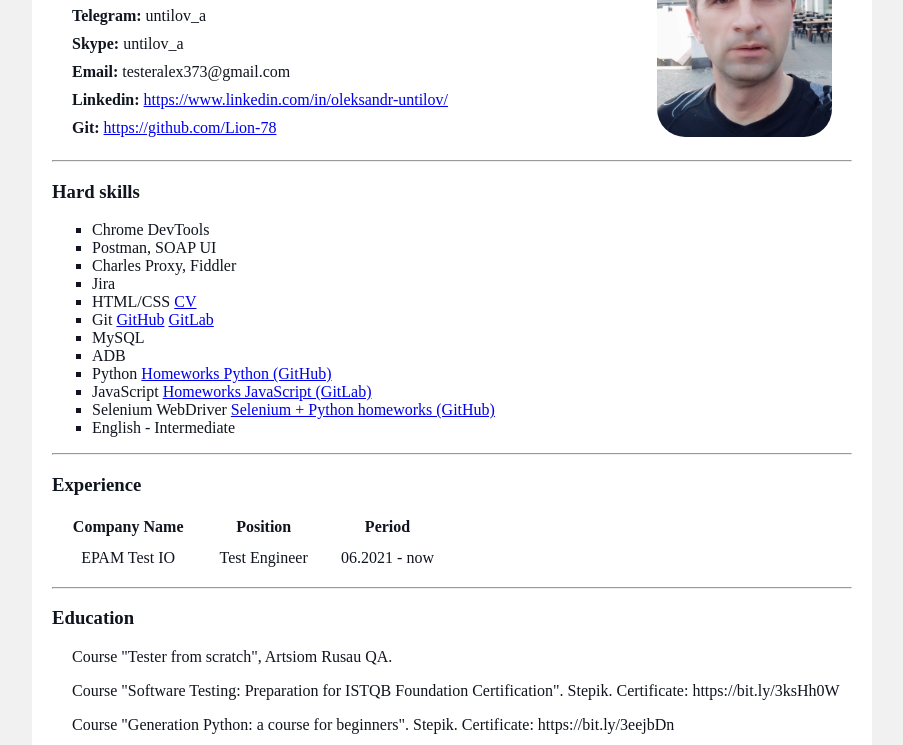
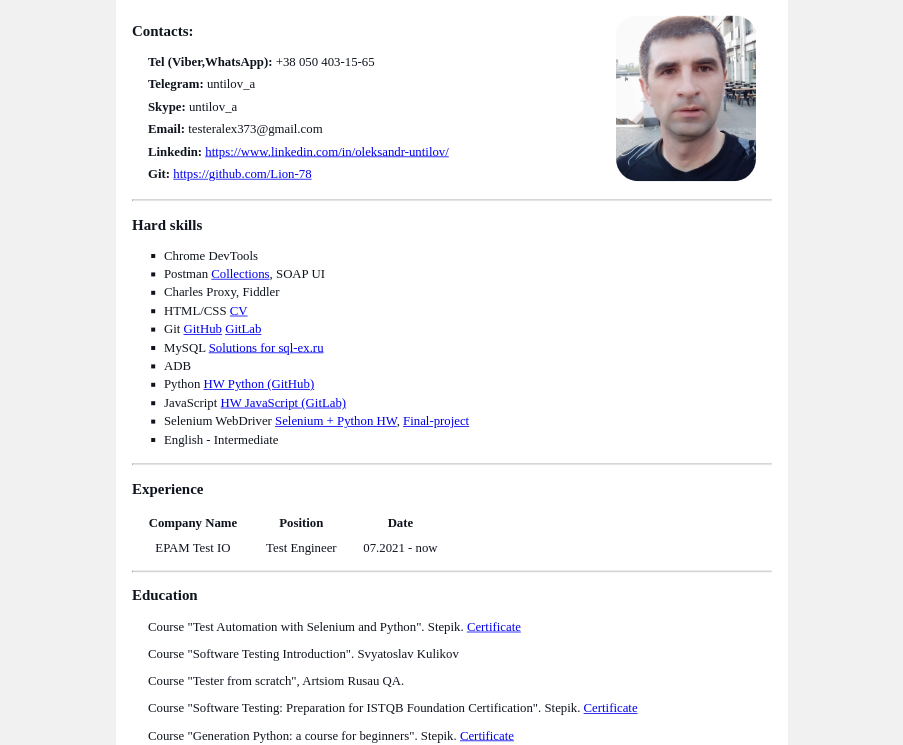
Before and after one commit to Lion-78/Oleksandr-Untilov-CV, a plain HTML site: page index.html in a window 1280 px wide. Shown: the part 235-980 px from the top of the page, without its empty margins (188-1091 px from the left). Drawn offline with Linux system fonts and the light colour scheme.

Commit message:
Add new certificate, new courses, change links

```diff
--- a/index.html
+++ b/index.html
@@ -1,14 +1,14 @@
 <!DOCTYPE html>
 <html lang="en">
-<head>
-    <meta charset="UTF-8">
-    <title>Untilov CV</title>
-    <link rel="stylesheet" href="styles.css">
+    <head>
+        <meta charset="UTF-8">
+        <title>Untilov CV</title>
+        <link rel="stylesheet" href="styles.css">
     </head>
     <body>
         <div class="container">
             <h1>Oleksandr Untilov</h1>
-            <h2>Automation  QA Engineer</h2>
+            <h2>Automation QA Engineer</h2>
                 <div class="box-model">
                     <div class="social">
                         <h3>Contacts:</h3>
@@ -23,26 +23,23 @@
                         <img src="Photo_for_CV.jpg"  alt="Photo Oleksandr Untilov" class="avatar" />
                     </div>
                 </div>
-
             <hr>
-            <div class="education">
+            <div class="hard-skills">
                 <h3>Hard skills</h3>
                     <ul type=square>
                         <li>Chrome DevTools</li>
-                        <li>Postman, SOAP UI</li>
+                        <li>Postman <a href=https://github.com/Lion-78/Postman-exported-collections>Collections</a>, SOAP UI</li>
                         <li>Charles Proxy, Fiddler</li>
-                        <li>Jira</li>
                         <li>HTML/CSS <a href="https://lion-78.github.io/Oleksandr-Untilov-CV/"> CV</a></li>
                         <li>Git <a href="https://github.com/Lion-78">GitHub</a> <a href="https://gitlab.com/Oleksandr_Untilov">GitLab</a></li>
-                        <li>MySQL</li>
+                        <li>MySQL <a href="https://github.com/Lion-78/solutions-sql-ex.ru">Solutions for sql-ex.ru</a></li>
                         <li>ADB</li>
-                        <li>Python <a href="https://github.com/Lion-78/Stepik-Python_course_for_beginners"> Homeworks Python (GitHub)</a></li>
-                        <li>JavaScript <a href="https://gitlab.com/Oleksandr_Untilov/ta-2">Homeworks JavaScript (GitLab)</a> </li>
-                        <li>Selenium WebDriver <a href="https://lion-78.github.io/Oleksandr-Untilov-CV/"> Selenium + Python homeworks (GitHub)</a></li>
+                        <li>Python <a href="https://github.com/Lion-78/Stepik-Python_course_for_beginners"> HW Python (GitHub)</a></li>
+                        <li>JavaScript <a href="https://gitlab.com/Oleksandr_Untilov/ta-2">HW JavaScript (GitLab)</a> </li>
+                        <li>Selenium WebDriver <a href="https://github.com/Lion-78/Selenium-Python-course"> Selenium + Python HW</a>, <a href="https://github.com/Lion-78/selenium-python-final-project"> Final-project</a></li>
                         <li>English - Intermediate</li>
                     </ul>
             </div>
-
             <hr>
             <div class="experience">
                 <h3>Experience</h3>
@@ -51,31 +48,29 @@
                             <tr>
                                 <th>Company Name</th>
                                 <th>Position</th>
-                                <th>Period</th>
+                                <th>Date</th>
                             </tr>
                         </thead>
                         <tbody>
                             <tr>
                                 <td>EPAM Test IO</td>
                                 <td>Test Engineer</td>
-                                <td>06.2021 - now</td>
+                                <td>07.2021 - now</td>
                             </tr>
                         </tbody>
                         <tfoot>
-
                         </tfoot>
                     </table>
             </div>
-
-
             <hr>
-
             <div class="education">
                 <h3>Education</h3>
+                <p>Course "Test Automation with Selenium and Python". Stepik. <a href="https://bit.ly/34lKIQU">Certificate</a></p>
+                <p>Course "Software Testing Introduction". Svyatoslav Kulikov</p>
                 <p>Course "Tester from scratch", Artsiom Rusau QA.</p>
-                <p>Course "Software Testing: Preparation for ISTQB Foundation Certification". Stepik. Certificate: https://bit.ly/3ksHh0W</p>
-                <p>Course "Generation Python: a course for beginners". Stepik. Certificate: https://bit.ly/3eejbDn</p>
-                <p>Course "Test Automation with Selenium and Python". Stepik.</p>
+                <p>Course "Software Testing: Preparation for ISTQB Foundation Certification". Stepik. <a href="https://bit.ly/3ksHh0W">Certificate</a></p>
+                <p>Course "Generation Python: a course for beginners". Stepik. <a href="https://bit.ly/3eejbDn">Certificate</a></p>
+                <p>Course "JavaScript". EPAM University.</p>
                 <p><span class="bold">V.N. Karazin Kharkiv National University</span>, Faculty of Mechanics and Mathematics</p>
             </div>
         </div>
--- a/styles.css
+++ b/styles.css
@@ -1,7 +1,3 @@
-<style>
-@import url('https://fonts.googleapis.com/css2?family=Roboto&display=swap');
-</style>
-
 window {
     background-color:rgb(240, 240, 240);
 }
@@ -10,7 +6,7 @@ body {
     color: #0f141e;
     font-size: 16px;
     font-weight: normal;
-    font-family: font-family: 'Roboto', sans-serif;
+    transform: scale(80%)
 }
 
 h1, h2 {
@@ -70,6 +66,11 @@ h1, h2 {
     padding-bottom: 10px;
     text-align: center;
 }
+
+.hard-skills li {
+    padding-bottom: 5px;
+}
+
 .education p {
     margin-left: 20px;
 }
```
